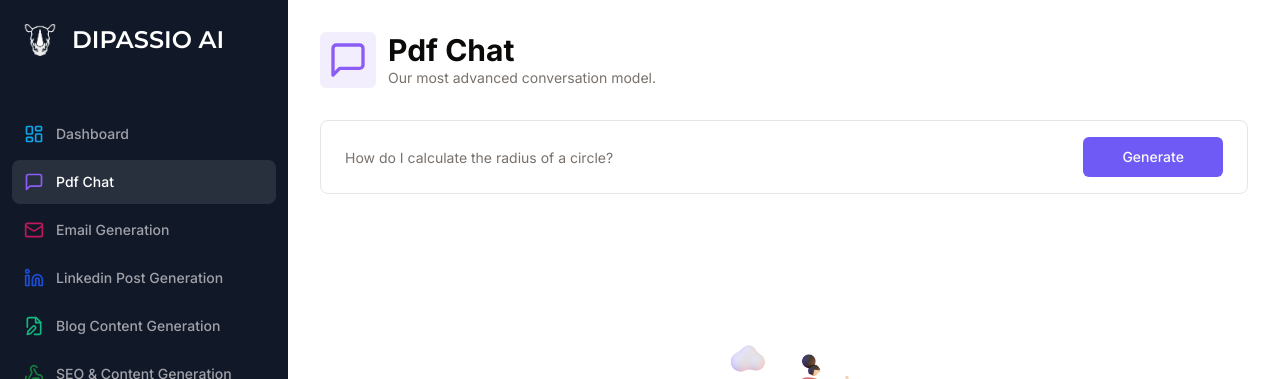
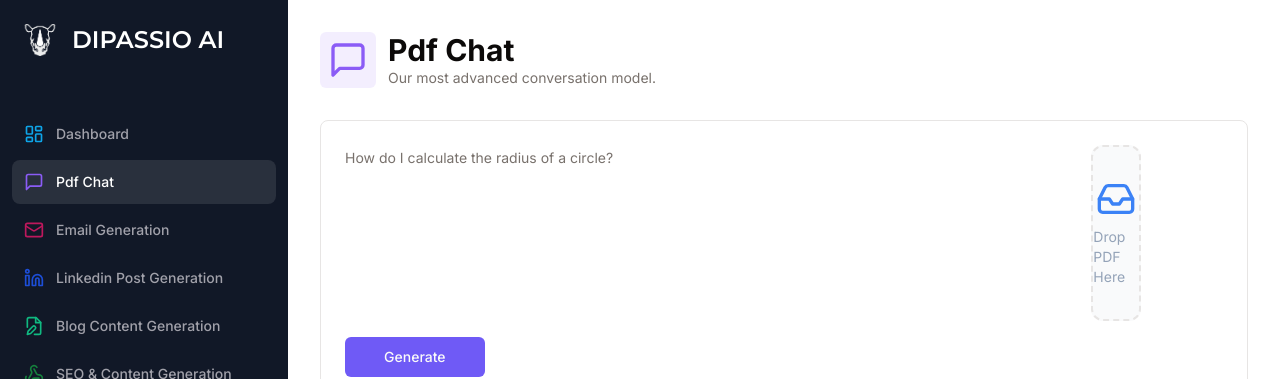
Before and after one commit to trasgoverde/ai-saas-master, a Next.js app: page /conversation in a window 1280 px wide. Shown: the top 379 px of the page. Built offline with nearby package versions, Linux system fonts and the light colour scheme; no server answers.

Commit message:
file-upload in conversation pdfChat :hundred:

```diff
--- a/app/(dashboard)/(routes)/conversation/page.tsx
+++ b/app/(dashboard)/(routes)/conversation/page.tsx
@@ -1,4 +1,4 @@
-"use client";
+"use client"
 
 import * as z from "zod";
 import axios from "axios";
@@ -20,8 +20,7 @@ import { Loader } from "@/components/loader";
 import { UserAvatar } from "@/components/user-avatar";
 import { Empty } from "@/components/ui/empty";
 import { useProModal } from "@/hooks/use-pro-modal";
-import { fileUpload } from "@/components/fileupload";
-
+import FileUpload from "@/components/file-upload"; // Import the FileUpload component
 import { formSchema } from "./constants";
 
 const ConversationPage = () => {
@@ -56,13 +55,7 @@ const ConversationPage = () => {
     } finally {
       router.refresh();
     }
-  }
-  const App = () => {
-    return (
-      <FileUpload />
-);
-
-};
+  };
 
   return (
     <div>
@@ -107,6 +100,8 @@ const ConversationPage = () => {
                 )}
               />
 
+              <FileUpload /> {/* Add the FileUpload component here */}
+
               <Button className="col-span-12 lg:col-span-2 w-full" type="submit" disabled={isLoading} size="icon">
                 Generate
               </Button>
@@ -140,8 +135,8 @@ const ConversationPage = () => {
           </div>
         </div>
       </div>
-      </div>
-   );
-}
+    </div>
+  );
+};
 
 export default ConversationPage;
--- /dev/null
+++ b/components/MessageList.tsx
@@ -0,0 +1,48 @@
+import { cn } from "@/lib/utils";
+import { Message } from "ai/react";
+import { Loader2 } from "lucide-react";
+import React from "react";
+
+type Props = {
+  isLoading: boolean;
+  messages: Message[];
+};
+
+const MessageList = ({ messages, isLoading }: Props) => {
+  if (isLoading) {
+    return (
+      <div className="absolute top-1/2 left-1/2 -translate-x-1/2 -translate-y-1/2">
+        <Loader2 className="w-6 h-6 animate-spin" />
+      </div>
+    );
+  }
+  if (!messages) return <></>;
+  return (
+    <div className="flex flex-col gap-2 px-4">
+      {messages.map((message) => {
+        return (
+          <div
+            key={message.id}
+            className={cn("flex", {
+              "justify-end pl-10": message.role === "user",
+              "justify-start pr-10": message.role === "assistant",
+            })}
+          >
+            <div
+              className={cn(
+                "rounded-lg px-3 text-sm py-1 shadow-md ring-1 ring-gray-900/10",
+                {
+                  "bg-blue-600 text-white": message.role === "user",
+                }
+              )}
+            >
+              <p>{message.content}</p>
+            </div>
+          </div>
+        );
+      })}
+    </div>
+  );
+};
+
+export default MessageList;
--- /dev/null
+++ b/components/file-upload.tsx
@@ -0,0 +1,27 @@
+"use client"
+
+import React from "react";
+import { useDropzone } from "react-dropzone";
+import { Inbox, Loader2 } from "lucide-react";
+
+const FileUpload = () => {
+    const { getRootProps, getInputProps} = useDropzone();
+    return (
+        <div className="p-2 bg-white rounded-x1">
+            <div
+            {...getRootProps({
+                className:
+                "border-dashed border-2 rounded-xl cursor-pointer bg-gray-50 py-8 flex justify-center items-center flex-col"
+            })}
+        >
+            <input {...getInputProps()} />
+            <>
+            <Inbox className="w-10 h-10 text-blue-500" />
+            <p className="mt-2 text-sm text-slate-400">Drop PDF Here</p>
+          </>
+      </div>
+    </div>
+    );
+};
+
+export default FileUpload;
--- a/package.json
+++ b/package.json
@@ -26,6 +26,7 @@
     "@types/node": "20.4.1",
     "@types/react": "18.2.14",
     "@types/react-dom": "18.2.6",
+    "ai": "^2.2.13",
     "autoprefixer": "10.4.14",
     "axios": "^1.4.0",
     "class-variance-authority": "^0.6.1",
```
Also changed, not shown: components/file-upload.old.tsx (renamed from components/FileUpload.tsx), 1 other file (tests, documents, lock files or other folders).
